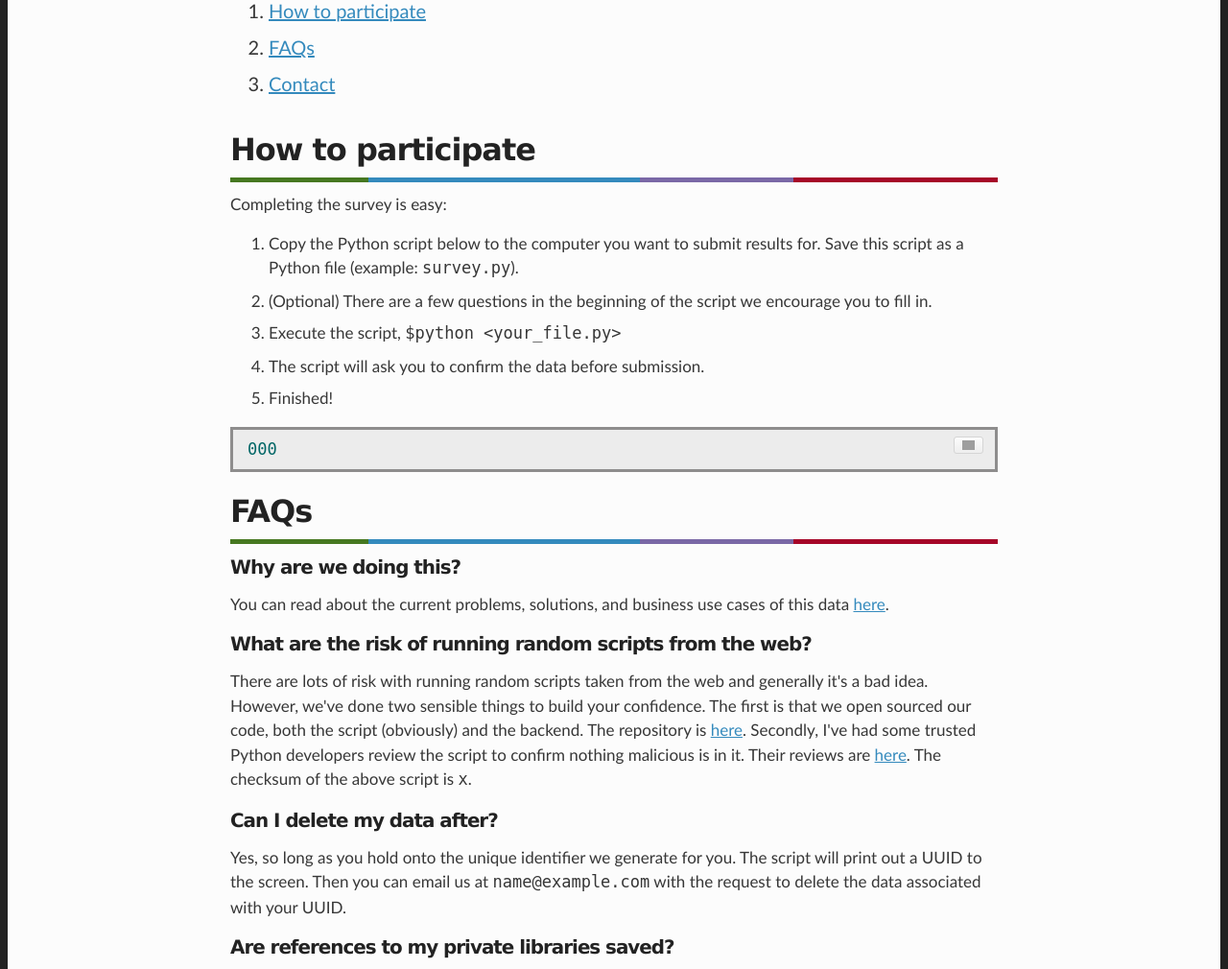
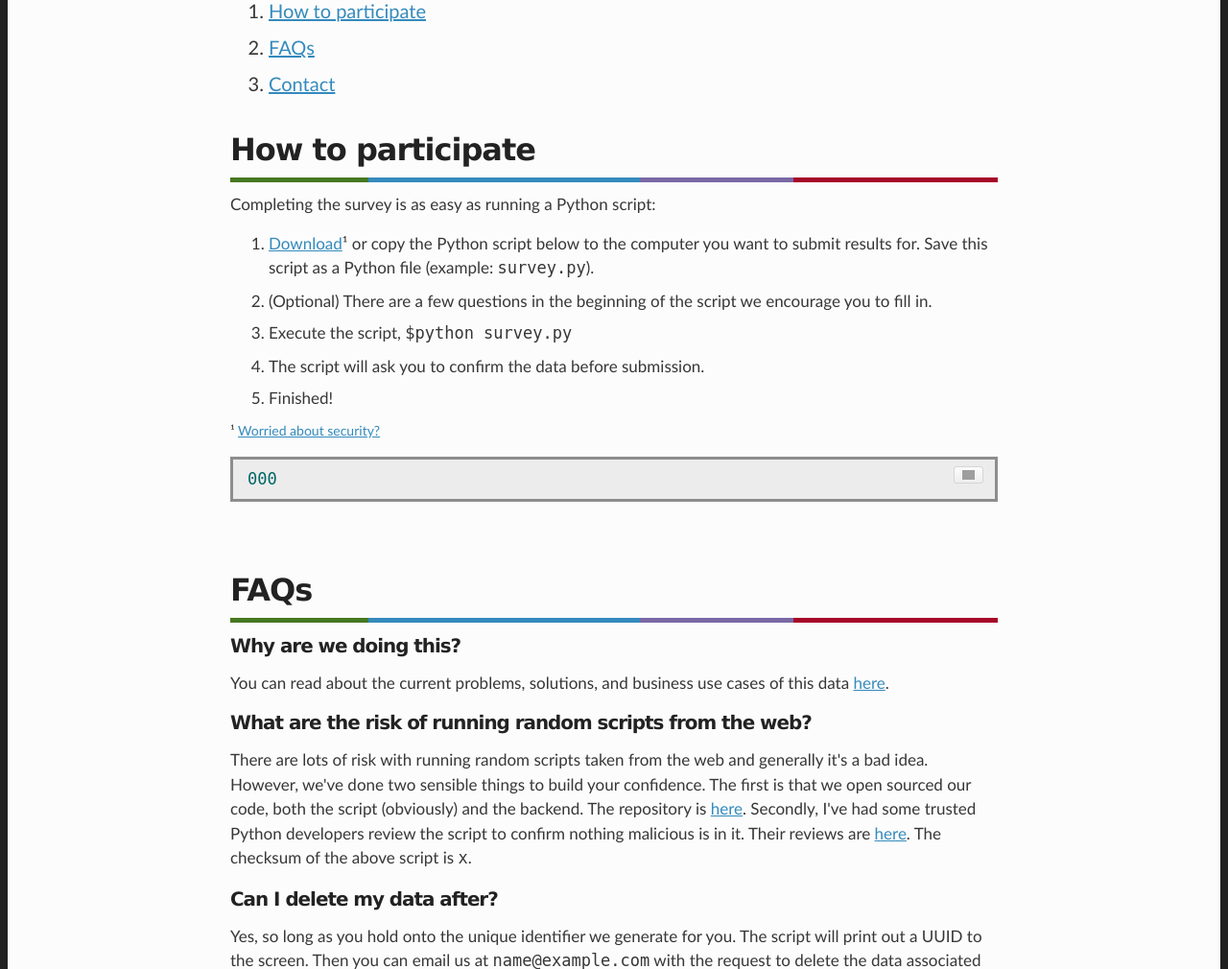
Before and after one commit to CamDavidsonPilon/python_packages_survey, a Flask app: template templates/index.html in a window 1280 px wide. Shown: the part 580-1590 px from the top of the page at 96% size. Run offline with Flask 2, Linux system fonts and the light colour scheme; the template is opened without the code that fills it: most values are stand-ins (such as "Sample title", 1, 10 or a date in 2020); some libraries are stand-ins or nearby versions; grey boxes are pictures that could not be loaded.

Commit message:
move survey to static folder

```diff
--- a/main.py
+++ b/main.py
@@ -66,7 +66,7 @@ def home():
 
     email = "info@python-packages-survey.com"
 
-    code = open('script.py', 'r').read()
+    code = open('static/survey.py', 'r').read()
     md5hash = utils.md5checksum(code)
 
     return render_template('index.html', count=count, email=email, code=code, md5hash=md5hash)
--- a/script.py
+++ b/static/survey.py
@@ -43,12 +43,8 @@ try:
 except NameError:
     pass
 
-
 # Are we in the Travis testing environment?
-if os.environ.get("TRAVIS"):
-    TEST = True
-else:
-    TEST = False
+TEST = True if os.environ.get("TRAVIS") else ELASE
 
 ENDPOINT = "https://python-packages-survey.com/collect"
 
--- a/templates/index.html
+++ b/templates/index.html
@@ -34,20 +34,22 @@
         </div>
 
         <h2 id="partcipation">How to participate </h2>
-        <p> Completing the survey is easy: </p>
+        <p> Completing the survey is as easy as running a Python script: </p>
         <ol>
-          <li> Copy the Python script below to the computer you want to submit results for. Save this script as a Python file (example: <code> survey.py</code>).</li>
+          <li> <a href="static/survey.py" download>Download</a>¹ or copy the Python script below to the computer you want to submit results for. Save this script as a Python file (example: <code> survey.py</code>).</li>
           <li> (Optional) There are a few questions in the beginning of the script we encourage you to fill in.</li>
-          <li> Execute the script, <code>$python &#x3C;your_file.py&#x3E; </code> </li>
+          <li> Execute the script, <code>$python survey.py </code> </li>
           <li> The script will ask you to confirm the data before submission.</li>
           <li> Finished! </li>
         </ol>
+        <p style="font-size: 14px"> ¹ <a href="#security">Worried about security? </a></p>
         <div id="codeContainer">
           <button class="btn" data-clipboard-target="#code">
               <img src="static/clippy.svg" alt="Copy to clipboard" width=13 style="padding: 2">
           </button>
           <span id="success">Copied!</span>
-          <pre><code class="python" id="code">{{code}}</code></pre>
+          <pre><code class="python" id="code">{{code}}</code>
+          </pre>
         </div>
 
       <h2 id="FAQs"> FAQs </h2>
@@ -55,8 +57,8 @@
       <h3> Why are we doing this? </h3>
       <p> You can read about the current problems, solutions, and business use cases of this data <a href="https://www.notion.so/camdp/Why-are-we-doing-this-332c3898242a4ce8bf7b784b9e1afa62">here</a>. </p>
 
-      <h3> What are the risk of running random scripts from the web? </h3>
-      <p>There are lots of risk with running random scripts taken from the web and generally it's a bad idea. However, we've done two sensible things to build your confidence. The first is that we open sourced our code, both the script (obviously) and the backend. The repository is <a href="https://github.com/CamDavidsonPilon/pip_packages_survey">here</a>. Secondly, I've had some trusted Python developers review the script to confirm nothing malicious is in it. Their reviews are <a href="">here</a>. The checksum of the above script is <code>{{md5hash}}</code>.</p>
+      <h3 id="security"> What are the risk of running random scripts from the web? </h3>
+      <p>There are lots of risk with running random scripts taken from the web and generally it's a bad idea. However, we've done two sensible things to build your confidence. The first is that we open sourced our code, both the script (obviously) and the backend. The repository is <a href="https://github.com/CamDavidsonPilon/pip_packages_survey">here</a>. Secondly, I've had some trusted Python developers review the script to confirm nothing malicious is in it. Their reviews are <a href="https://github.com/CamDavidsonPilon/python_packages_survey/issues/2">here</a>. The checksum of the above script is <code>{{md5hash}}</code>.</p>
 
       <h3> Can I delete my data after? </h3>
       <p> Yes, so long as you hold onto the unique identifier we generate for you. The script will print out a UUID to the screen. Then you can email us at <code>{{email}}</code> with the request to delete the data associated with your UUID.</p>
```
